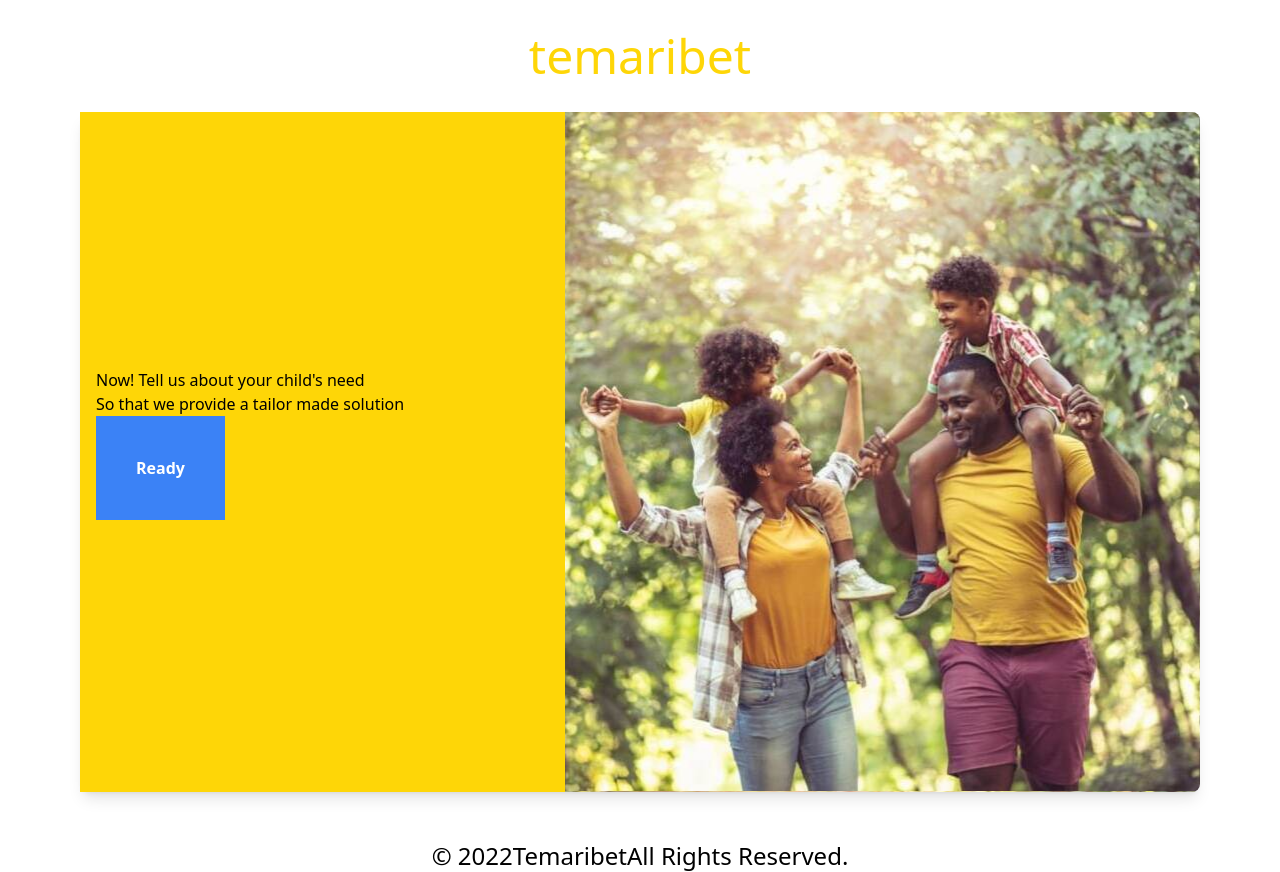
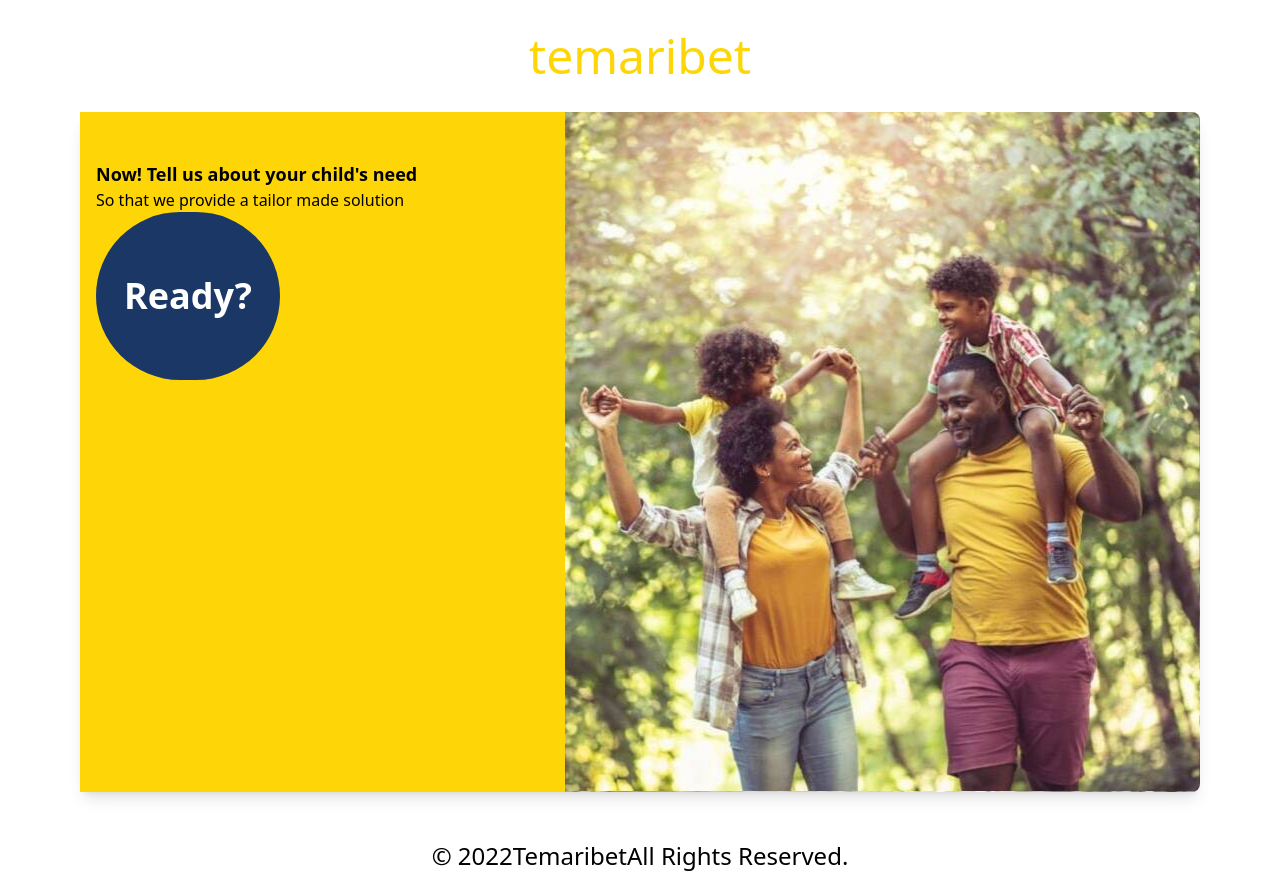
Before and after one commit to bekiTil/Temaribet-front-end-dev, a Next.js app in the folder TemariBet/nextjs-blog/: page /parentRegistration/5 in a window 1280 px wide. Built offline with nearby package versions, Linux system fonts and the light colour scheme.

Commit message:
deleted justify from parents main component

```diff
--- a/TemariBet/nextjs-blog/components/Parent/Main.js
+++ b/TemariBet/nextjs-blog/components/Parent/Main.js
@@ -3,25 +3,10 @@ import Page1 from "./child_components/page1";
 function Main(props) {
   return <div class="flex rounded-lg shadow-lg w-full  bg-white sm:mx-0" style={{height: "680px"}}>
               <div class="flex flex-col w-full  lg:w-1/2 xl:w-3/5  p-4 bg-[#FED607]">
-                  <div class="flex flex-col flex-1 justify-center mb-8">
+                  <div class="flex flex-col flex-1 mb-8">
 
                       <div class="w-full mt-4">
-                          {/* <form class="form-horizontal w-3/4 mx-auto" method="POST" action="#">
-                              <div class="flex flex-col mt-4">
-                                  <input id="email" type="text" class="flex-grow h-8 px-2 border rounded border-grey-400" name="email" value="" placeholder="Email" />
-                              </div>
-                              <div class="flex flex-col mt-4">
-                                  <input id="password" type="password" class="flex-grow h-8 px-2 rounded border border-grey-400" name="password" required placeholder="Password" />
-                              </div>
-                              <div class="flex items-center mt-4">
-                                  <input type="checkbox" name="remember" id="remember" class="mr-2" /> <label for="remember" class="text-sm text-grey-dark">Remember Me</label>
-                              </div>
-                              <div class="flex flex-col mt-8">
-                                  <button type="submit" class="bg-blue-500 hover:bg-blue-700 text-white text-sm font-semibold py-2 px-4 rounded">
-                                      Login
-                                  </button>
-                              </div>
-                          </form> */}
+
                           {props.children}
 
 
--- a/TemariBet/nextjs-blog/components/Parent/child_components/page5.js
+++ b/TemariBet/nextjs-blog/components/Parent/child_components/page5.js
@@ -1,18 +1,36 @@
 const Page5 = () => {
-  return (
+  return (<div class="flex flex-col justify-between mt-4">
     <div className = "bg-[#FED607]">
       <div>
-        <h1>Now! Tell us about your child's need</h1>
+        <h1 className="font-bold text-lg">Now! Tell us about your child's need</h1>
         <p>So that we provide a tailor made solution</p>
       </div>
 
       <div>
-        <button className="bg-blue-500 hover:bg-blue-700 text-white font-bold py-10 px-10 ">
-          Ready
+        <button className="bg-[#1A3765] hover:bg-blue-700 text-white text-4xl font-bold px-7 py-16  rounded-full ">
+          Ready?
         </button>
       </div>
+    </div>
     </div>
   );
 };
 
 export default Page5;
+
+      <form class="form-horizontal w-3/4 mx-auto" method="POST" action="#">
+                              <div class="flex flex-col mt-4">
+                                  <input id="email" type="text" class="flex-grow h-8 px-2 border rounded border-grey-400" name="email" value="" placeholder="Email" />
+                              </div>
+                              <div class="flex flex-col mt-4">
+                                  <input id="password" type="password" class="flex-grow h-8 px-2 rounded border border-grey-400" name="password" required placeholder="Password" />
+                              </div>
+                              <div class="flex items-center mt-4">
+                                  <input type="checkbox" name="remember" id="remember" class="mr-2" /> <label for="remember" class="text-sm text-grey-dark">Remember Me</label>
+                              </div>
+                              <div class="flex flex-col mt-8">
+                                  <button type="submit" class="bg-blue-500 hover:bg-blue-700 text-white text-sm font-semibold py-2 px-4 rounded">
+                                      Login
+                                  </button>
+                              </div>
+                          </form>
```
